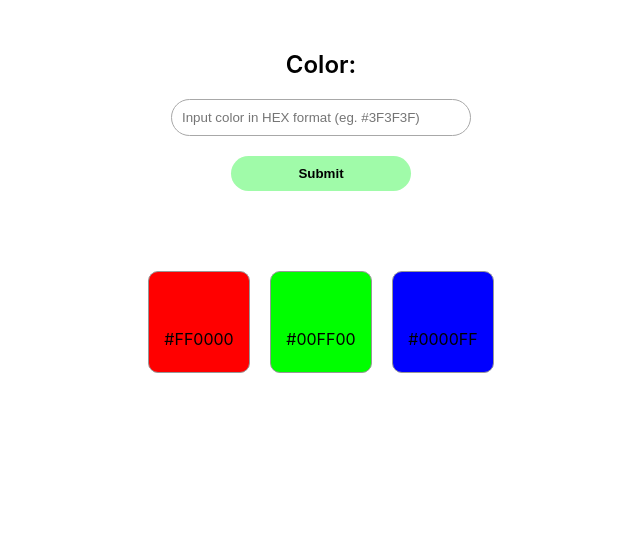
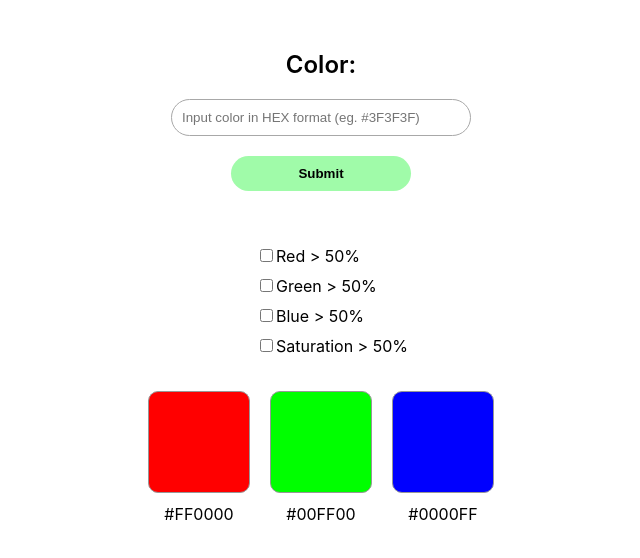
Before and after one commit to baranero/color-filter, a React (Create React App) app: page / in a window 1280 px wide. Shown: the top 558 px of the page, without its empty margins (319-959 px from the left). Built offline with nearby package versions, Linux system fonts and the light colour scheme.

Commit message:
added button animation and second form

```diff
--- a/src/App.tsx
+++ b/src/App.tsx
@@ -2,6 +2,7 @@ import React, { useEffect, useState } from 'react';
 import NewColor from './components/NewColor';
 import ColorsContainer, { ColorItemProps } from './components/ColorsContainer';
 import { defaultColors } from './data/defaultColors';
+import ColorsFilter from './components/ColorsFilter';
 
 export interface Colors {
   id: string,
@@ -76,6 +77,7 @@ console.log(colorsFromLocalStorage);
   return (
     <>
       <NewColor onAddColor={addColorToArray}/>
+      <ColorsFilter/>
       <ColorsContainer onRemoveColor={removeColor}/>
     </>
   )
--- a/src/components/ColorItem.tsx
+++ b/src/components/ColorItem.tsx
@@ -22,12 +22,15 @@ class ColorItem extends Component<ColorItemProps, {colorsArrayLocalStorage: Colo
 
   render() {
     return (
+      <>
           <div
            className={classes['colors-container-item']} >
             {this.props.addedByUser && <button value={this.props.id} onClick={(event) => this.removeColor(this.props.id)
             } className={classes['colors-container-item-button']}>X</button>}
-            <p className={classes['colors-container-item-name']}>{this.props.hexColor}</p>
+
           </div>
+          <p className={classes['colors-container-name']}>{this.props.hexColor}</p>
+          </>
     )
   }
 }
--- a/src/components/ColorsContainer.module.scss
+++ b/src/components/ColorsContainer.module.scss
@@ -14,7 +14,6 @@
     justify-content: center;
     align-items: center;
 
-
     @for $i from 1 to str-length($number-of-child) {
       &:nth-child(#{$i}) {
         background: var(--color-user-#{$i});
@@ -23,22 +22,35 @@
         border-radius: 10px;
         width: 100px;
         height: 100px;
+
       }
     }
 
     &-item {
       display: flex;
       flex-direction: column;
-      align-items: center;
-      justify-content: center;
+      justify-content: left;
+      position: absolute;
 
       &-button {
-        margin-top: 80px;
+        border: none;
+        border-radius: 100%;
+        width: 30px;
+        height: 30px;
+        background-color: #ffffff9b;
       }
 
-      &-name {
-        margin-top: 50px;
+      &-button:hover {
+        background-color: #FFFFFF;
+        width: 40px;
+        height: 40px;
+        transition: 0.2s;
       }
+
+
+    }
+    &-name {
+      margin-top: 160px;
     }
   }
 }
--- a/src/components/ColorsFilter.module.scss
+++ b/src/components/ColorsFilter.module.scss
@@ -0,0 +1,15 @@
+.colors-filter {
+
+
+  &-container {
+    text-align: center;
+    margin-left: 50px;
+  }
+
+  &-item {
+    width: 180px;
+    margin: 0 auto;
+    text-align: left;
+    padding: 5px 0;
+  }
+}
--- a/src/components/ColorsFilter.tsx
+++ b/src/components/ColorsFilter.tsx
@@ -1,6 +1,25 @@
+import classes from './ColorsFilter.module.scss'
+
 const ColorsFilter: React.FC = () => {
   return (
-    <></>
+    <div className={classes['colors-filter-container']}>
+    <div className={classes['colors-filter-item']}>
+      <input type="checkbox" name="red" id="red"/>
+      <label htmlFor="red">Red &gt; 50%</label>
+    </div>
+    <div className={classes['colors-filter-item']}>
+      <input type="checkbox" name="green" id="green"/>
+      <label htmlFor="green">Green &gt; 50%</label>
+    </div>
+    <div className={classes['colors-filter-item']}>
+      <input type="checkbox" name="blue" id="blue"/>
+      <label htmlFor="blue">Blue &gt; 50%</label>
+    </div>
+    <div className={classes['colors-filter-item']}>
+      <input type="checkbox" name="saturation" id="saturation"/>
+      <label htmlFor="saturation">Saturation &gt; 50%</label>
+    </div>
+    </div>
   )
 }
 
```
